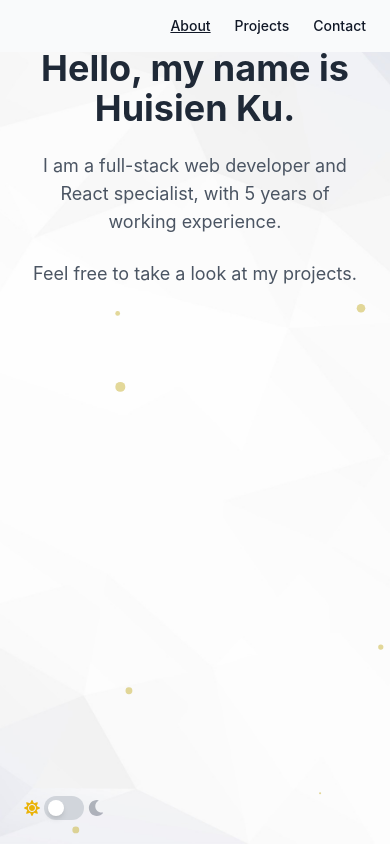
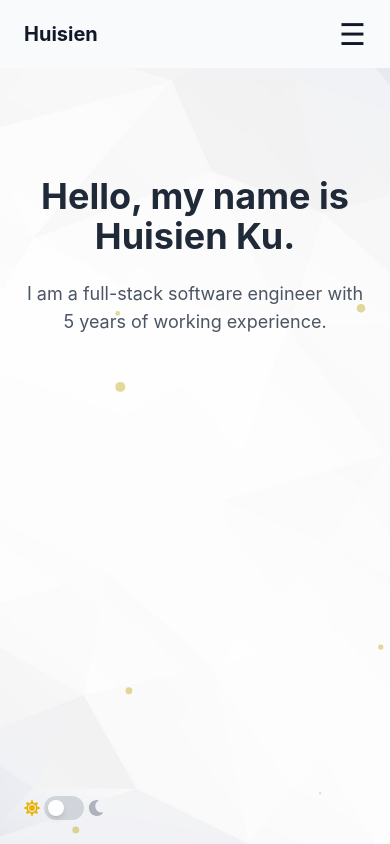
Before and after one commit to kuhuisien/portfolio-frontend, a React (Vite) app: page / in a window 390 px wide. Built offline with nearby package versions, Linux system fonts and the light colour scheme.

Commit message:
make CustomCursor switching off easily, refine NavigationBar for mobile look, add Home

```diff
--- a/src/App/App.jsx
+++ b/src/App/App.jsx
@@ -1,12 +1,12 @@
 import { BrowserRouter as Router, Route, Routes } from "react-router-dom";
 //import "./App.css";
-import About from "../pages/About";
 import { ThemeProvider } from "../common/contexts/ThemeContext";
-import NavigationBar from "../common/components/NavigationBar";
 import ThemeToggle from "../common/components/ThemeToggle";
 import CustomCursor from "../common/components/CustomCursor";
 import ParticleBackground from "../common/components/ParticleBackground";
 import LayoutContainer from "../common/components/LayoutContainer";
+import NavigationBar from "../common/components/NavigationBar";
+import { ROUTING } from "../common/constants/routing";
 
 function App() {
   return (
@@ -16,12 +16,13 @@ function App() {
 
         <LayoutContainer>
           <CustomCursor />
+
           <NavigationBar />
 
           <Routes>
-            <Route path="/" element={<About />} />
-            {/* <Route path="/projects" element={<Projects />} />
-        <Route path="/contact" element={<Contact />} /> */}
+            {ROUTING.map(({ to, component }) => (
+              <Route path={to} element={component} />
+            ))}
           </Routes>
 
           <ThemeToggle />
--- /dev/null
+++ b/src/common/components/CustomCursor/CustomCursor.css
@@ -0,0 +1,43 @@
+* {
+  cursor: arrow;
+}
+
+.dark * {
+  cursor: none;
+}
+
+.custom-cursor {
+  position: fixed;
+  top: 0;
+  left: 0;
+  border-radius: 50%;
+  pointer-events: none;
+  transform: translate(-50%, -50%);
+  transition: width 0.2s ease, height 0.2s ease;
+  z-index: 9999;
+}
+
+.custom-cursor-circle {
+  position: fixed;
+  top: 0;
+  left: 0;
+  border-radius: 50%;
+  pointer-events: none;
+  transform: translate(-50%, -50%);
+  transition: width 0.3s ease-out, height 0.3s ease-out, opacity 0.3s ease-out;
+  z-index: 9998;
+}
+
+.dark .custom-cursor {
+  background-color: red;
+}
+
+.dark .custom-cursor-circle {
+  border-color: #fff;
+}
+
+@media (max-width: 768px) {
+  * {
+    cursor: default;
+  }
+}
--- a/src/common/components/CustomCursor.jsx
+++ b/src/common/components/CustomCursor/index.jsx
@@ -1,5 +1,6 @@
 import { useEffect, useState, useContext } from "react";
-import { ThemeContext } from "../contexts/ThemeContext";
+import { ThemeContext } from "../../contexts/ThemeContext";
+import "./CustomCursor.css";
 
 const CustomCursor = () => {
   const { isDarkMode } = useContext(ThemeContext);
--- a/src/common/components/NavigationBar.jsx
+++ /dev/null
@@ -1,38 +0,0 @@
-import { NavLink } from "react-router-dom";
-
-const NavigationBar = () => {
-  return (
-    <header className="fixed bg-gray-50 dark:bg-transparent w-full py-4 px-6 flex justify-end items-center z-100">
-      <nav>
-        <div className="space-x-6 text-sm font-medium text-gray-900 dark:text-white">
-          <NavLink
-            to="/"
-            className={({ isActive }) =>
-              isActive ? "underline hoverable" : "hoverable"
-            }
-          >
-            About
-          </NavLink>
-          <NavLink
-            to="/projects"
-            className={({ isActive }) =>
-              isActive ? "underline hoverable" : "hoverable"
-            }
-          >
-            Projects
-          </NavLink>
-          <NavLink
-            to="/contact"
-            className={({ isActive }) =>
-              isActive ? "underline hoverable" : "hoverable"
-            }
-          >
-            Contact
-          </NavLink>
-        </div>
-      </nav>
-    </header>
-  );
-};
-
-export default NavigationBar;
--- /dev/null
+++ b/src/common/components/NavigationBar/DesktopNavigation.jsx
@@ -0,0 +1,23 @@
+import { NavLink } from "react-router-dom";
+import { ROUTING } from "../../constants/routing";
+
+const DesktopNavigation = () => {
+  return (
+    <nav className="hidden md:block">
+      <div className="space-x-6 text-sm font-medium text-gray-900 dark:text-white">
+        {ROUTING.map((x) => (
+          <NavLink
+            className={({ isActive }) =>
+              isActive ? "underline hoverable" : "hoverable"
+            }
+            {...x}
+          >
+            {x.displayText}
+          </NavLink>
+        ))}
+      </div>
+    </nav>
+  );
+};
+
+export default DesktopNavigation;
--- /dev/null
+++ b/src/common/components/NavigationBar/MobileNavigation.jsx
@@ -0,0 +1,50 @@
+import { NavLink } from "react-router-dom";
+import { useState } from "react";
+import { ROUTING } from "../../constants/routing";
+
+const MobileNavigation = () => {
+  const [isMenuOpen, setIsMenuOpen] = useState(false);
+
+  const toggleMenu = () => {
+    setIsMenuOpen(!isMenuOpen);
+  };
+
+  return (
+    <>
+      <button
+        className="text-3xl md:hidden focus:outline-none text-gray-900 dark:text-white"
+        onClick={toggleMenu}
+      >
+        ☰
+      </button>
+
+      <div
+        className={`fixed inset-0 bg-gray-100 dark:bg-gray-800 p-6 transform ${
+          isMenuOpen ? "translate-x-0" : "translate-x-full"
+        } transition-transform duration-300 md:hidden h-screen`}
+      >
+        <button
+          className="absolute top-4 right-4 text-2xl text-gray-900 dark:text-white focus:outline-none"
+          onClick={toggleMenu}
+        >
+          ✕
+        </button>
+        <nav className="flex flex-col justify-center items-center space-y-6 h-full text-gray-900 dark:text-white">
+          {ROUTING.map(({ to, displayText }) => (
+            <NavLink
+              className={({ isActive }) =>
+                isActive ? "underline block text-xl" : "block text-xl"
+              }
+              to={to}
+              onClick={toggleMenu}
+            >
+              {displayText}
+            </NavLink>
+          ))}
+        </nav>
+      </div>
+    </>
+  );
+};
+
+export default MobileNavigation;
--- /dev/null
+++ b/src/common/components/NavigationBar/index.jsx
@@ -0,0 +1,29 @@
+import React from "react";
+import { NavLink } from "react-router-dom";
+import DesktopNavigation from "./DesktopNavigation";
+import MobileNavigation from "./MobileNavigation";
+
+const NavigationBar = () => {
+  return (
+    <header className="fixed bg-gray-50 dark:bg-transparent w-full py-4 px-6 flex justify-between items-center z-50">
+      <NavLink
+        to="/"
+        className={() =>
+          "text-xl font-bold text-gray-900 dark:text-white hoverable"
+        }
+      >
+        Huisien
+      </NavLink>
+
+      {/* desktop menu */}
+      <DesktopNavigation />
+
+      {/* Hamburger Button */}
+
+      {/* Mobile Menu */}
+      <MobileNavigation />
+    </header>
+  );
+};
+
+export default NavigationBar;
--- a/src/common/components/ThemeToggle.jsx
+++ b/src/common/components/ThemeToggle.jsx
@@ -7,7 +7,7 @@ const ThemeToggle = () => {
 
   return (
     <div
-      className="fixed bottom-0 left-0 hoverable flex items-center space-x-1 pl-6 pb-6"
+      className="fixed bottom-0 left-0 hoverable flex items-center space-x-1 pl-6 pb-6 cursor-pointer"
       onClick={toggleTheme}
     >
       {/* sun icon */}
--- /dev/null
+++ b/src/common/constants/routing.jsx
@@ -0,0 +1,22 @@
+import Home from "../../pages/Home";
+import About from "../../pages/About";
+
+// to display as item in navigation bar list, define displayText field
+export const ROUTING = [
+  {
+    to: "/",
+    displayText: "Home",
+    component: <Home />,
+  },
+  {
+    to: "/about",
+    displayText: "About",
+    component: <About />,
+  },
+  {
+    to: "/projects",
+    displayText: "Projects",
+    component: <></>,
+  },
+  { to: "/contact", displayText: "Contact", component: <></> },
+];
--- a/src/index.css
+++ b/src/index.css
@@ -22,50 +22,6 @@ html {
 body {
   line-height: 1.5;
   @apply bg-light-50 dark:bg-dark-900 transition-colors;
-}
-
-* {
-  cursor: arrow;
-}
-
-.dark * {
-  cursor: none;
-}
-
-.custom-cursor {
-  position: fixed;
-  top: 0;
-  left: 0;
-  border-radius: 50%;
-  pointer-events: none;
-  transform: translate(-50%, -50%);
-  transition: width 0.2s ease, height 0.2s ease;
-  z-index: 9999;
-}
-
-.custom-cursor-circle {
-  position: fixed;
-  top: 0;
-  left: 0;
-  border-radius: 50%;
-  pointer-events: none;
-  transform: translate(-50%, -50%);
-  transition: width 0.3s ease-out, height 0.3s ease-out, opacity 0.3s ease-out;
-  z-index: 9998;
-}
-
-.dark .custom-cursor {
-  background-color: red;
-}
-
-.dark .custom-cursor-circle {
-  border-color: #fff;
-}
-
-@media (max-width: 768px) {
-  * {
-    cursor: default;
-  }
 }
 
 /* :root {
--- a/src/pages/About.jsx
+++ b/src/pages/About.jsx
@@ -1,48 +1,5 @@
-import { motion } from "framer-motion";
-import { useMemo } from "react";
-
 const About = () => {
-  const yearsOfExperience = useMemo(() => {
-    // start at 1st Sep 2019
-    const startDate = new Date(2019, 8, 1);
-    const currentDate = new Date();
-    const timeDiff = currentDate - startDate;
-
-    // convert time difference to years
-    return Math.floor(timeDiff / (1000 * 60 * 60 * 24 * 365.25));
-  }, []);
-
-  return (
-    <div className="pt-12 lg:py-48 px-6 flex flex-col items-center justify-center">
-      <div className="text-center max-w-2xl space-y-6">
-        <motion.h1
-          className="text-4xl font-bold text-gray-800 dark:text-white"
-          initial={{ opacity: 0, y: -50 }}
-          animate={{ opacity: 1, y: 0 }}
-          transition={{ duration: 1 }}
-        >
-          Hello, my name is Huisien Ku.
-        </motion.h1>
-        <motion.p
-          className="text-lg text-gray-600 dark:text-gray-300"
-          initial={{ opacity: 0, x: -50 }}
-          animate={{ opacity: 1, x: 0 }}
-          transition={{ duration: 1.2 }}
-        >
-          I am a full-stack web developer and React specialist, with{" "}
-          {yearsOfExperience} years of working experience.
-        </motion.p>
-        <motion.p
-          className="text-lg text-gray-600 dark:text-gray-300"
-          initial={{ opacity: 0, x: 50 }}
-          animate={{ opacity: 1, x: 0 }}
-          transition={{ duration: 1.4 }}
-        >
-          Feel free to take a look at my projects.
-        </motion.p>
-      </div>
-    </div>
-  );
+  return <>About</>;
 };
 
 export default About;
--- /dev/null
+++ b/src/pages/Home.jsx
@@ -0,0 +1,48 @@
+import { motion } from "framer-motion";
+import { useMemo } from "react";
+
+const Home = () => {
+  const yearsOfExperience = useMemo(() => {
+    // start at 1st Sep 2019
+    const startDate = new Date(2019, 8, 1);
+    const currentDate = new Date();
+    const timeDiff = currentDate - startDate;
+
+    // convert time difference to years
+    return Math.floor(timeDiff / (1000 * 60 * 60 * 24 * 365.25));
+  }, []);
+
+  return (
+    <div className="pt-44 lg:pt-52 px-6 flex flex-col items-center justify-center">
+      <div className="text-center max-w-2xl space-y-6">
+        <motion.h1
+          className="text-4xl font-bold text-gray-800 dark:text-white"
+          initial={{ opacity: 0, y: -50 }}
+          animate={{ opacity: 1, y: 0 }}
+          transition={{ duration: 1 }}
+        >
+          Hello, my name is Huisien Ku.
+        </motion.h1>
+        <motion.p
+          className="text-lg text-gray-600 dark:text-gray-300"
+          initial={{ opacity: 0, x: -50 }}
+          animate={{ opacity: 1, x: 0 }}
+          transition={{ duration: 1.2 }}
+        >
+          I am a full-stack software engineer with {yearsOfExperience} years of
+          working experience.
+        </motion.p>
+        {/* <motion.p
+          className="text-lg text-gray-600 dark:text-gray-300"
+          initial={{ opacity: 0, x: 50 }}
+          animate={{ opacity: 1, x: 0 }}
+          transition={{ duration: 1.4 }}
+        >
+          Feel free to take a look at my projects.
+        </motion.p> */}
+      </div>
+    </div>
+  );
+};
+
+export default Home;
```
